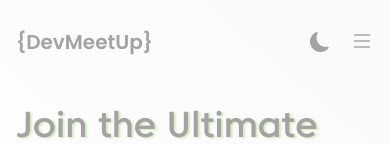
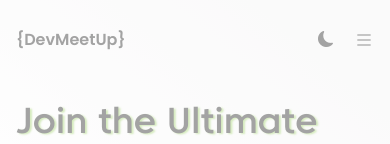
Before and after one commit to kid-us/DevMeetUp, a React (Vite) app: page / in a window 390 px wide. Shown: the top 144 px of the page. Built offline with nearby package versions, Linux system fonts and the light colour scheme.

Commit message:
Icon size reduced.

```diff
--- a/src/components/Navbar/Navbar.tsx
+++ b/src/components/Navbar/Navbar.tsx
@@ -53,7 +53,7 @@ const Navbar = () => {
     <>
       <motion.div className=" w-full top-0 left-0 z-50">
         <div className="flex justify-between pt-5 w-full mb-10">
-          <Link to={"/"} className="font-semibold relative py-[8px] text-xl">
+          <Link to={"/"} className="font-semibold relative py-[8px]">
             {"{DevMeetUp}"}
           </Link>
           <div className="flex gap-x-5">
@@ -61,7 +61,7 @@ const Navbar = () => {
               onClick={toggleTheme}
               className={`${
                 savedTheme === "light" ? "bi-moon-fill" : "bi-brightness-high"
-              } lg:me-14 text-xl`}
+              } lg:me-14`}
             ></button>
 
             <button
@@ -69,7 +69,7 @@ const Navbar = () => {
                 toggleTheme;
                 setViewMenu(true);
               }}
-              className={`lg:hidden block bi-list lg:me-14 text-2xl`}
+              className={`lg:hidden block bi-list lg:me-14 text-xl`}
             ></button>
           </div>
         </div>
```
